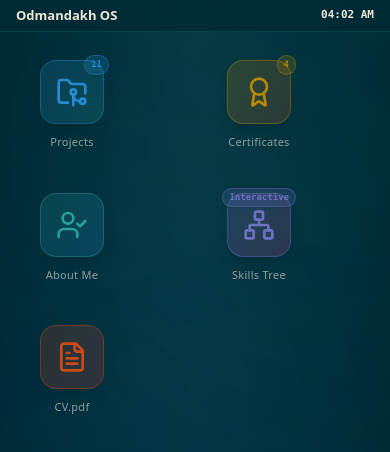
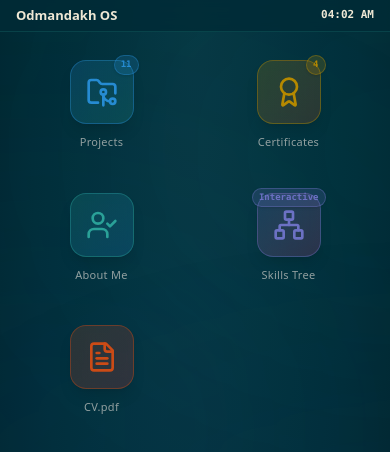
Before and after one commit to odmandakh/portfolio, a React (Vite) app: page / in a window 390 px wide. Shown: the top 452 px of the page. Built offline with nearby package versions, Linux system fonts and the light colour scheme; no server answers.

Commit message:
fix: files evenly seperated, add theme for mobile view

```diff
--- a/index.html
+++ b/index.html
@@ -2,7 +2,9 @@
 <html lang="en">
   <head>
     <meta charset="UTF-8" />
-    <meta name="viewport" content="width=device-width, initial-scale=1.0" />
+    <meta name="viewport" content="width=device-width, initial-scale=1.0, viewport-fit=cover" />
+    <meta name="theme-color" content="#002b36" />
+    <meta name="apple-mobile-web-app-status-bar-style" content="black-translucent" />
     <title>Odmandakh OS</title>
     <meta name="description" content="Odmandakh's personal portfolio, presented as a simple macOS-inspired desktop." />
     <meta property="og:title" content="Odmandakh OS" />
--- a/src/App.tsx
+++ b/src/App.tsx
@@ -107,7 +107,7 @@ export default function App() {
       {/* Primary Desktop Canvas Surface */}
       <main className="relative z-10 flex-1 p-4 sm:p-6 md:p-8 max-w-7xl mx-auto w-full flex flex-col lg:flex-row gap-6 items-start justify-between">
         {/* Desktop Objects Grid */}
-        <div className="flex-1 w-full grid grid-cols-2 sm:grid-cols-3 md:grid-cols-4 gap-4 sm:gap-6 items-start">
+        <div className="flex-1 w-full grid grid-cols-2 sm:grid-cols-3 md:grid-cols-4 gap-4 sm:gap-6 items-start justify-items-center">
           {/* Folders, Files, & Apps */}
           {desktopItems.filter(i => i.type !== 'widget').map((item) => (
             <DesktopIcon
```
